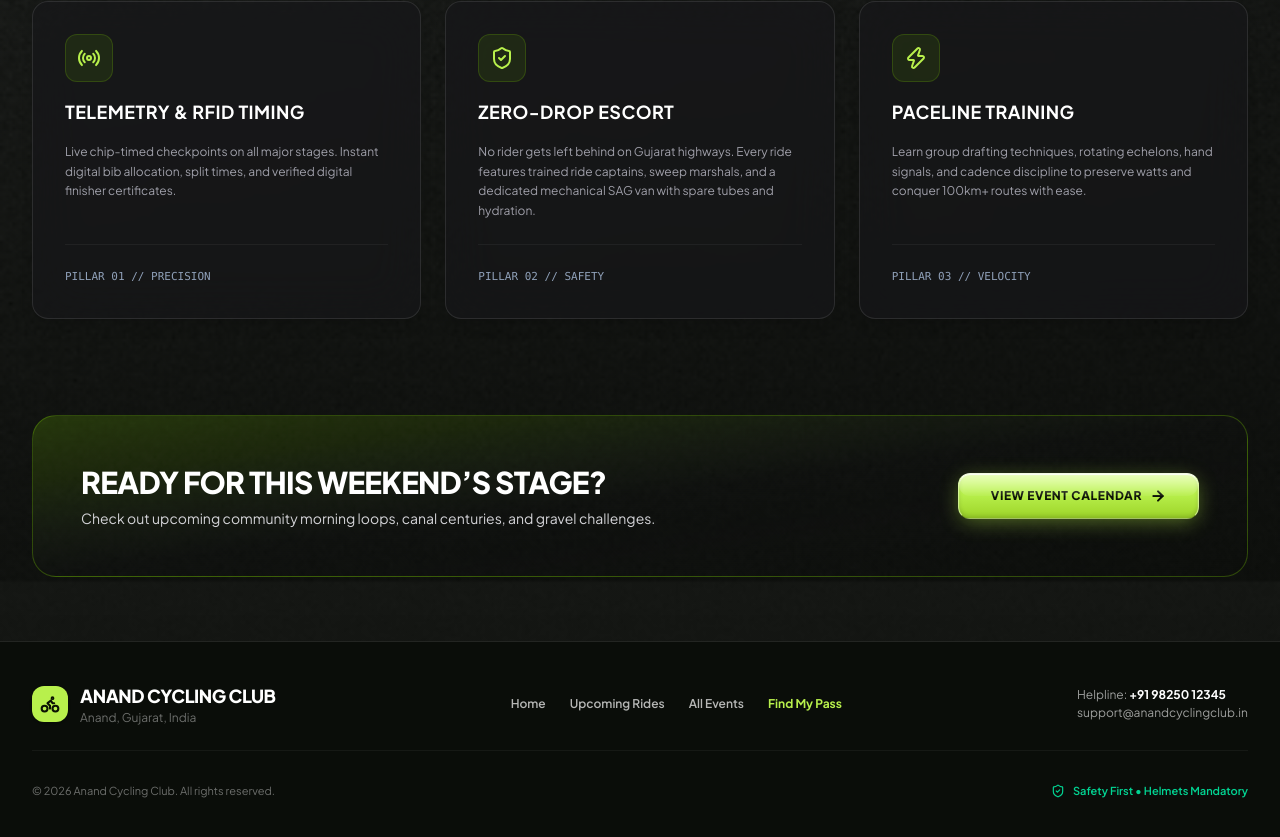
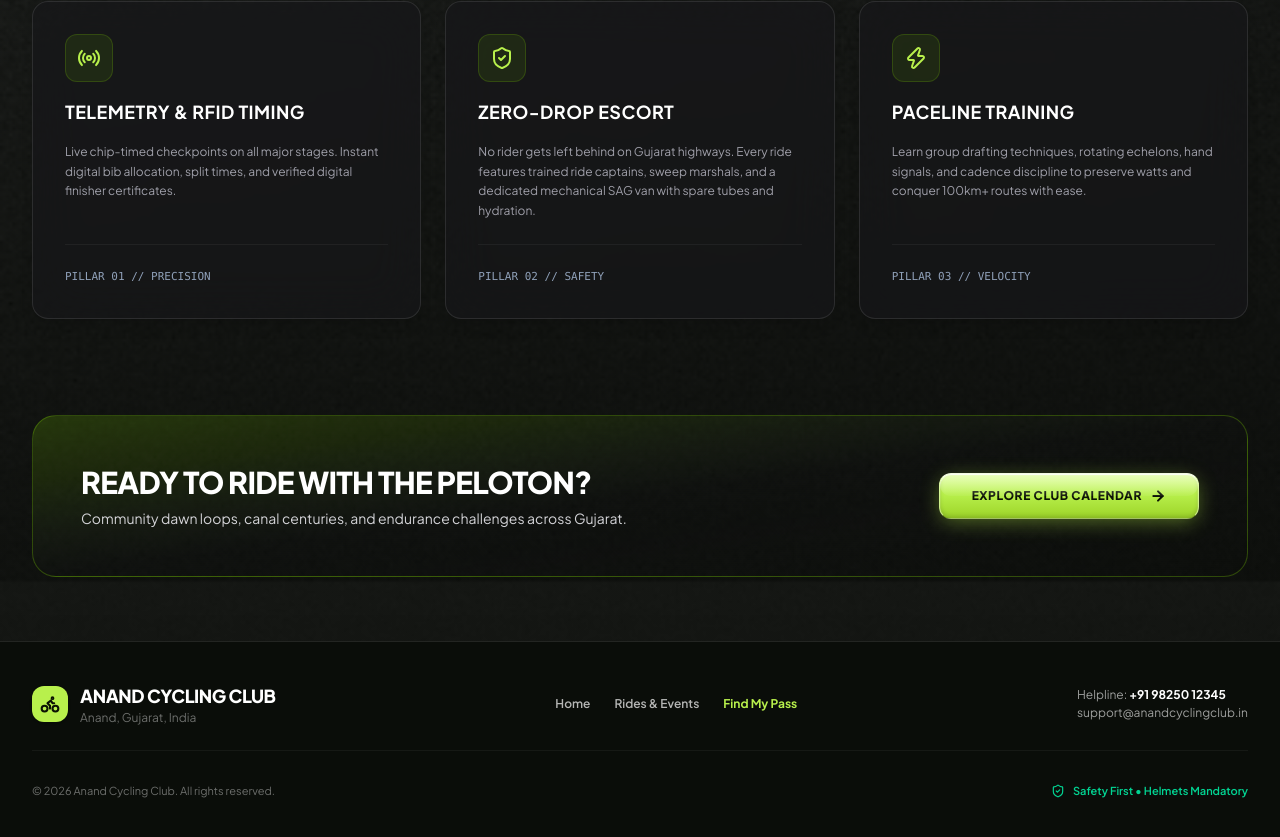
Before and after one commit to tirth-patel29/cycle-club, a Next.js app: page / in a window 1280 px wide. Shown: the part 1690-2527 px from the top of the page. Built offline with nearby package versions, Linux system fonts and the light colour scheme; no server answers.

Commit message:
fix: resolve tslib dependency and remove upcoming event references from homepage

```diff
--- a/src/app/page.tsx
+++ b/src/app/page.tsx
@@ -196,10 +196,10 @@
         <div className="p-8 sm:p-12 rounded-3xl bg-gradient-to-br from-lime-500/20 via-zinc-900/10 to-transparent border border-lime-500/30 flex flex-col sm:flex-row items-center justify-between gap-6">
           <div className="space-y-2 text-center sm:text-left">
             <h3 className="text-2xl sm:text-3xl font-black uppercase text-slate-900 dark:text-white tracking-tight">
-              READY FOR THIS WEEKEND’S STAGE?
+              READY TO RIDE WITH THE PELOTON?
             </h3>
             <p className="text-sm text-slate-700 dark:text-zinc-300">
-              Check out upcoming community morning loops, canal centuries, and gravel challenges.
+              Community dawn loops, canal centuries, and endurance challenges across Gujarat.
             </p>
           </div>
 
@@ -207,7 +207,7 @@
             href="/events"
             className="btn-glossy-lime py-3.5 px-8 rounded-xl text-xs font-black uppercase tracking-wider flex items-center gap-2 shrink-0 shadow-lg"
           >
-            <span>VIEW EVENT CALENDAR</span>
+            <span>EXPLORE CLUB CALENDAR</span>
             <ArrowRight className="w-4 h-4 stroke-[3]" />
           </Link>
         </div>
--- a/src/components/layout/Footer.tsx
+++ b/src/components/layout/Footer.tsx
@@ -26,8 +26,7 @@
           {/* Quick links */}
           <div className="flex flex-wrap items-center gap-6 text-xs font-semibold">
             <Link href="/" className="text-slate-700 hover:text-black dark:text-white/70 dark:hover:text-white transition-colors">Home</Link>
-            <Link href="/#events" className="text-slate-700 hover:text-black dark:text-white/70 dark:hover:text-white transition-colors">Upcoming Rides</Link>
-            <Link href="/events" className="text-slate-700 hover:text-black dark:text-white/70 dark:hover:text-white transition-colors">All Events</Link>
+            <Link href="/events" className="text-slate-700 hover:text-black dark:text-white/70 dark:hover:text-white transition-colors">Rides & Events</Link>
             <Link href="/registrations/lookup" className="text-[#2e4a06] dark:text-[#b8f04c] font-bold hover:underline transition-colors">Find My Pass</Link>
           </div>
 
```
